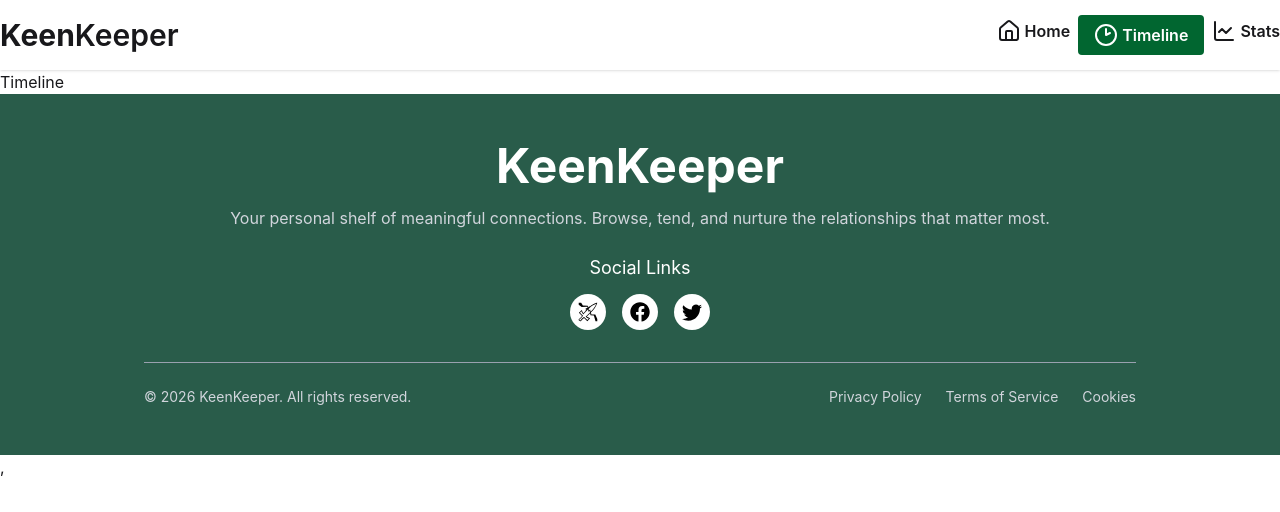
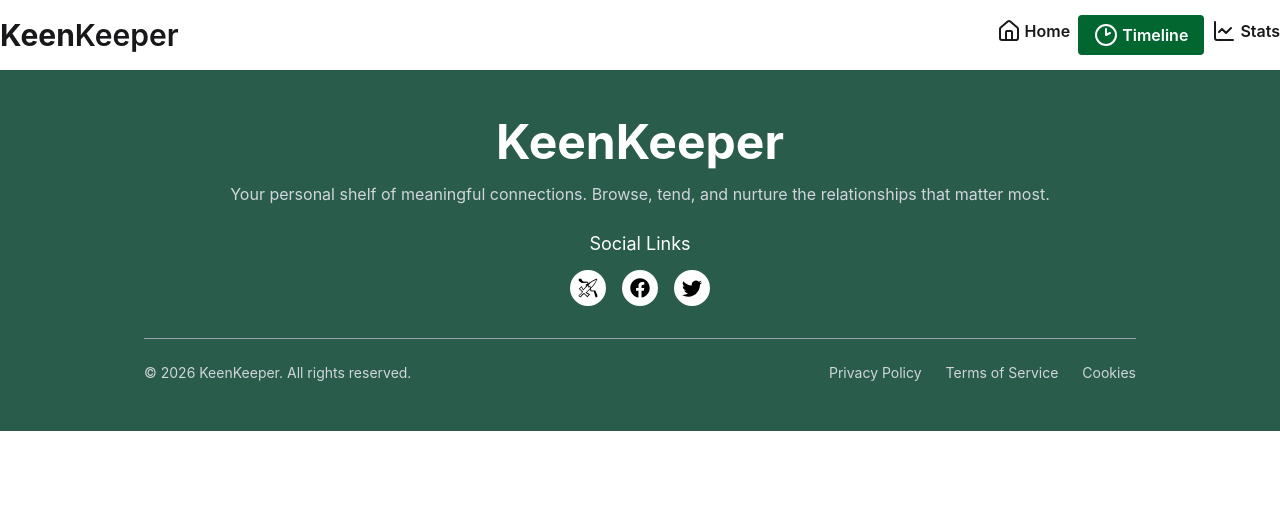
Before and after one commit to MDSOBUJMADBOR/assignment-7, a React (Vite) app: page /Timeline in a window 1280 px wide. Shown: the top 512 px of the page. Built offline with nearby package versions, Linux system fonts and the light colour scheme.

Commit message:
TimeLine added

```diff
--- a/package.json
+++ b/package.json
@@ -18,6 +18,7 @@
     "react-icons": "^5.6.0",
     "react-router": "^7.14.0",
     "react-spinners": "^0.17.0",
+    "react-toastify": "^11.0.5",
     "tailwindcss": "^4.2.2"
   },
   "devDependencies": {
--- /dev/null
+++ b/src/context/InstalledAppsContext.jsx
@@ -0,0 +1,3 @@
+import { createContext } from "react";
+
+export const InstallAppsContext = createContext();
--- /dev/null
+++ b/src/context/InstalledAppsProvider.jsx
@@ -0,0 +1,21 @@
+import { useState } from "react";
+import { InstallAppsContext } from "./InstalledAppsContext";
+
+
+
+
+
+const InstalledAppsProvider = ({children}) => {
+const [ installedApps , setInstalledApps ] = useState([]);
+
+
+    const   data = {
+     installedApps,
+     setInstalledApps
+
+          }
+
+          return <InstallAppsContext.Provider value={data} >{children}</InstallAppsContext.Provider>
+};
+
+export default InstalledAppsProvider;
--- a/src/main.jsx
+++ b/src/main.jsx
@@ -5,11 +5,15 @@ import './index.css'
 
 import { router } from './router/Routes';
 import { RouterProvider } from 'react-router';
+import InstalledAppsProvider from './context/InstalledAppsProvider';
 
 
 
 createRoot(document.getElementById('root')).render(
   <StrictMode>
-    <RouterProvider router={router} />,
+    <InstalledAppsProvider>
+
+    <RouterProvider router={router} />
+    </InstalledAppsProvider>
   </StrictMode>,
 )
--- a/src/pages/Timeline/Timeline.jsx
+++ b/src/pages/Timeline/Timeline.jsx
@@ -1,10 +1,24 @@
-import React from 'react';
+import React, { useContext } from 'react';
+import { InstallAppsContext } from '../../context/InstalledAppsContext';
+
 
 const Timeline = () => {
+
+const {installedApps } = useContext(InstallAppsContext);
+
+console.log(installedApps ,'data');
+
           return (
                     <div>
 
-Timeline
+{
+installedApps.map((app,ind) => {
+          return <div key={ind}>
+          <img src={app.picture} alt="" />
+          <p>{app.name}</p>
+          </div>
+})
+}
 
                     </div>
           );
--- a/src/pages/appDetails/AppDetails.jsx
+++ b/src/pages/appDetails/AppDetails.jsx
@@ -1,10 +1,11 @@
-import React, { useState } from 'react';
+import React, { useContext, useState } from 'react';
 import { useParams } from 'react-router';
 import useApps from '../../hooks/useApps';
 import { HashLoader } from 'react-spinners';
 import Img from '../../assets/call.png';
 import Img2 from '../../assets/text.png';
 import Img3 from '../../assets/video.png';
+import { InstallAppsContext } from '../../context/InstalledAppsContext';
 
 const AppDetails = () => {
 
@@ -16,7 +17,9 @@ const { id } = useParams();
 // console.log(expectedApp,'expected');
 
 
-const [ installedApps , setInstalledApps ] = useState([]);
+
+const {installedApps , setInstalledApps} = useContext(InstallAppsContext);
+
 
 const  handleInstallApp = () => {
   setInstalledApps([...installedApps, expectedApp])
@@ -162,12 +165,12 @@ return ( <div className='h-[60vh] flex justify-center items-center py-5'><HashLo
 
               </button>
 
-              <button className="btn bg-[#f3f4f6]  rounded-xl py-13 text-3xl flex-col">
+              <button onClick={handleInstallApp} className="btn bg-[#f3f4f6]  rounded-xl py-13 text-3xl flex-col">
                 <img src={Img2} alt="" />
                <p>Text</p>
               </button>
 
-              <button className="btn bg-[#f3f4f6]  rounded-xl py-13 text-3xl flex-col">
+              <button onClick={handleInstallApp} className="btn bg-[#f3f4f6]  rounded-xl py-13 text-3xl flex-col">
                 <img src={Img3} alt="" />
                  <p>Video</p>
               </button>
```
Also changed, not shown: 1 other file (tests, documents, lock files or other folders).
